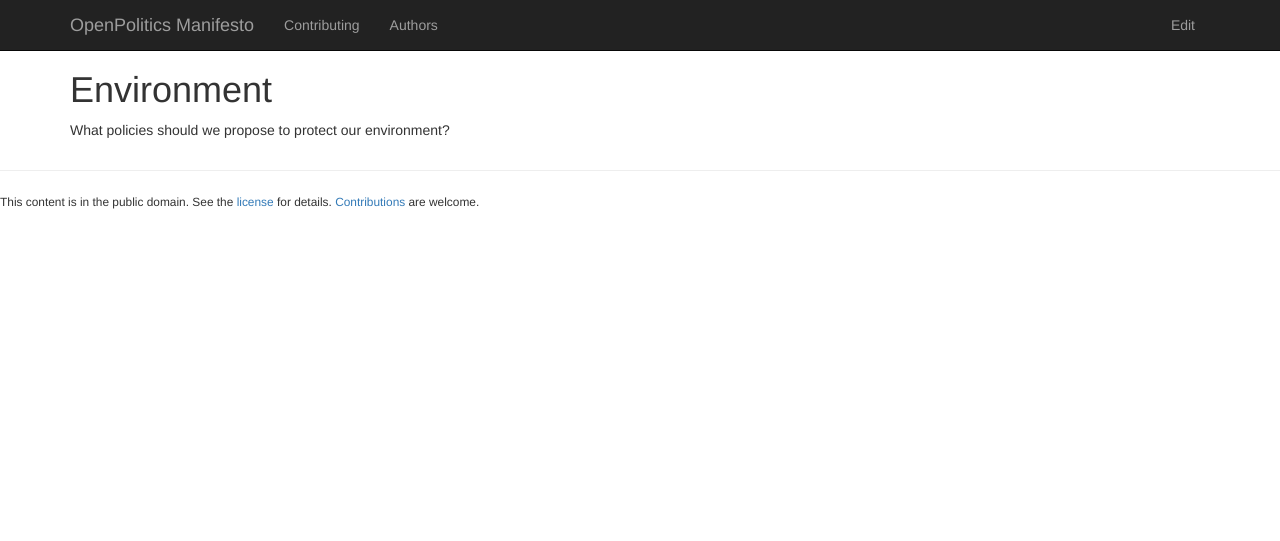
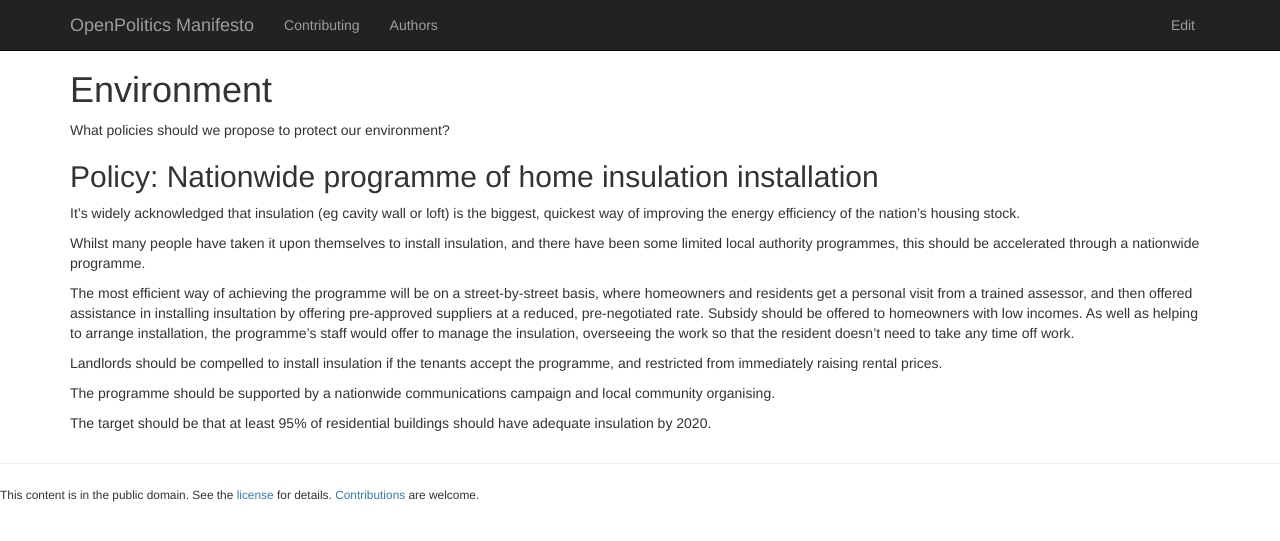
Before and after one commit to openpolitics/manifesto, a Jekyll site: the page built from environment.md, in a window 1280 px wide. Shown: the top 541 px of the page. Built offline with Jekyll 4.4.1, drawn with Linux system fonts in a browser that asks for light colours; nearby versions of some CDN libraries.

Commit message:
Proposed Insulation programme policy

```diff
--- a/environment.md
+++ b/environment.md
@@ -5,3 +5,18 @@ published: true
 ---
 
 What policies should we propose to protect our environment?
+
+Policy: Nationwide programme of home insulation installation
+------------------------------------------------------------
+
+It’s widely acknowledged that insulation (eg cavity wall or loft) is the biggest, quickest way of improving the energy efficiency of the nation's housing stock.
+
+Whilst many people have taken it upon themselves to install insulation, and there have been some limited local authority programmes, this should be accelerated through a nationwide programme.
+
+The most efficient way of achieving the programme will be on a street-by-street basis, where homeowners and residents get a personal visit from a trained assessor, and then offered assistance in installing insultation by offering pre-approved suppliers at a reduced, pre-negotiated rate. Subsidy should be offered to homeowners with low incomes. As well as helping to arrange installation, the programme's staff would offer to manage the insulation, overseeing the work so that the resident doesn't need to take any time off work.
+
+Landlords should be compelled to install insulation if the tenants accept the programme, and restricted from immediately raising rental prices.
+
+The programme should be supported by a nationwide communications campaign and local community organising.
+
+The target should be that at least 95% of residential buildings should have adequate insulation by 2020.
```
